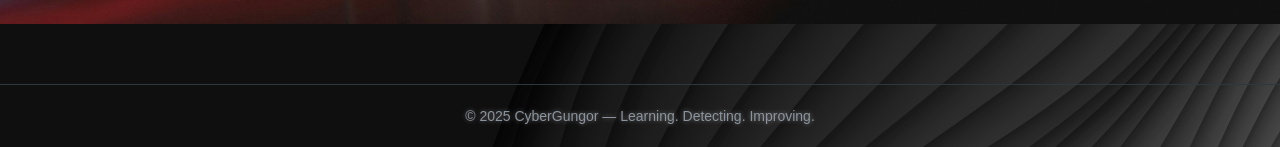
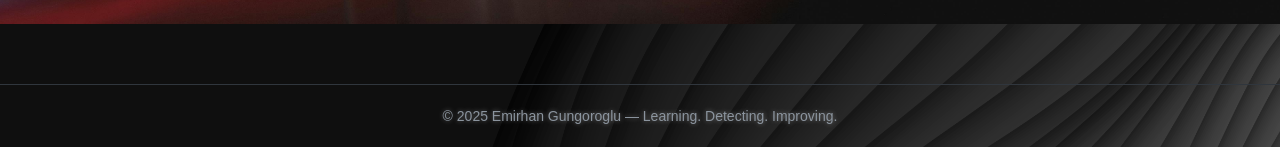
Before and after one commit to cybergungor/cybergungor.github.io, a Jekyll site: the page built from index.html, in a window 1280 px wide. Shown: the part 876-1023 px from the top of the page. Built offline with Jekyll 4.4.1, drawn with Linux system fonts in a browser that asks for light colours.

Commit message:
Update default.html

```diff
--- a/_layouts/default.html
+++ b/_layouts/default.html
@@ -2,7 +2,7 @@
 <html lang="en">
 <head>
   <meta charset="UTF-8">
-  <title>{{ page.title }} | CyberGungor</title>
+  <title>{{ page.title }} | Emirhan Gungoroglu</title>
   <meta name="description" content="{{ page.description | default: site.description }}">
   <meta name="author" content="{{ site.author.name }}">
   <meta name="viewport" content="width=device-width, initial-scale=1">
@@ -233,7 +233,7 @@
 <header>
   <nav class="navbar">
     <div class="nav-left">
-      <a href="/home/">CyberGungor</a>
+      <a href="/home/">Emirhan Gungoroglu</a>
     </div>
 
     <div class="nav-right">
@@ -256,7 +256,7 @@
 </main>
 
 <footer>
-  © {{ site.time | date: "%Y" }} CyberGungor — Learning. Detecting. Improving.
+  © {{ site.time | date: "%Y" }} Emirhan Gungoroglu — Learning. Detecting. Improving.
 </footer>
 
 </body>
```
